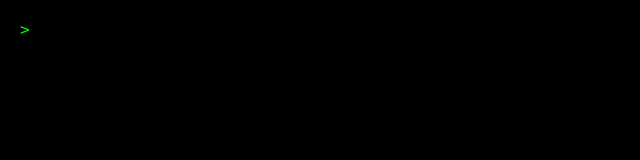
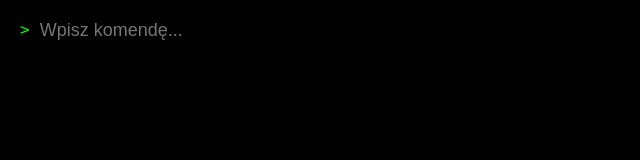
Before and after one commit to stl111111/stl111111.github.io, a plain HTML site: page index.html in a window 1280 px wide. Shown: the whole page, without its empty margins (0-640 px from the left). Drawn offline with Linux system fonts and the light colour scheme.

Commit message:
Update index.html

```diff
--- a/index.html
+++ b/index.html
@@ -52,7 +52,7 @@
     <div id="output"></div>
     <div class="command">
       <span class="prompt">></span>
-      <input type="text" id="input" class="input" autofocus />
+      <input type="text" id="input" class="input" placeholder="Wpisz komendę..." autofocus />
     </div>
   </div>
 
```
